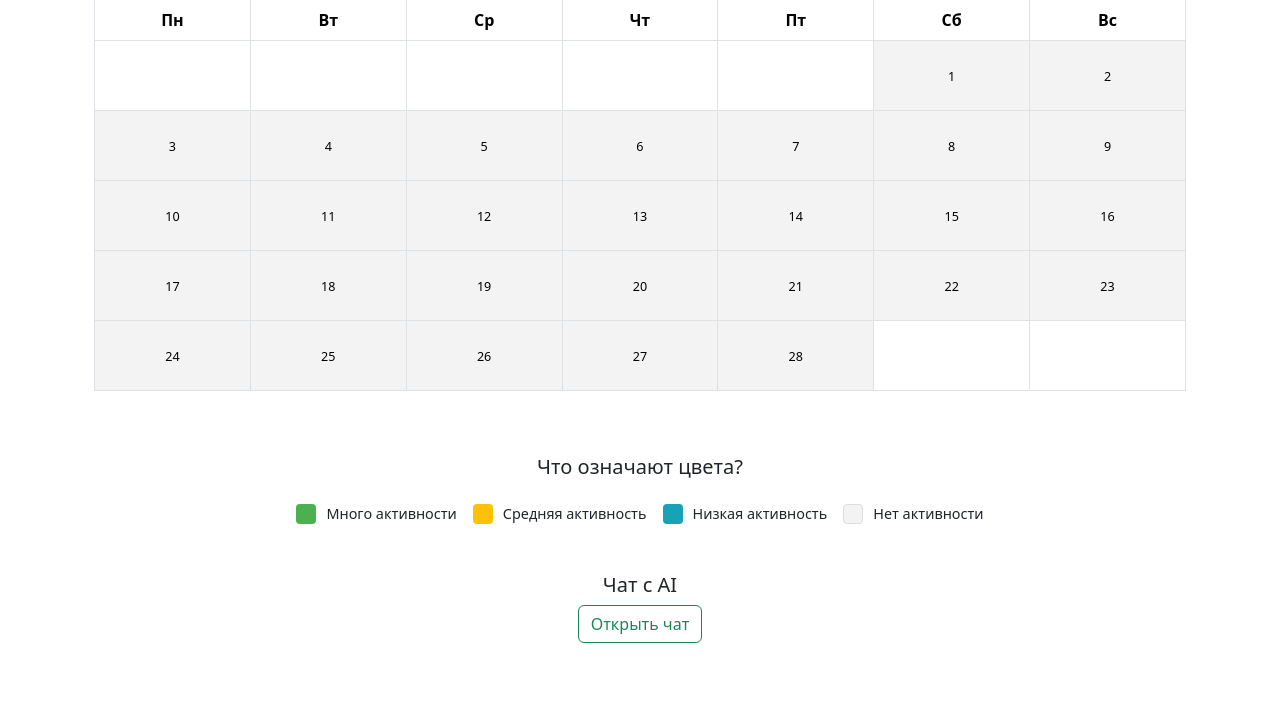
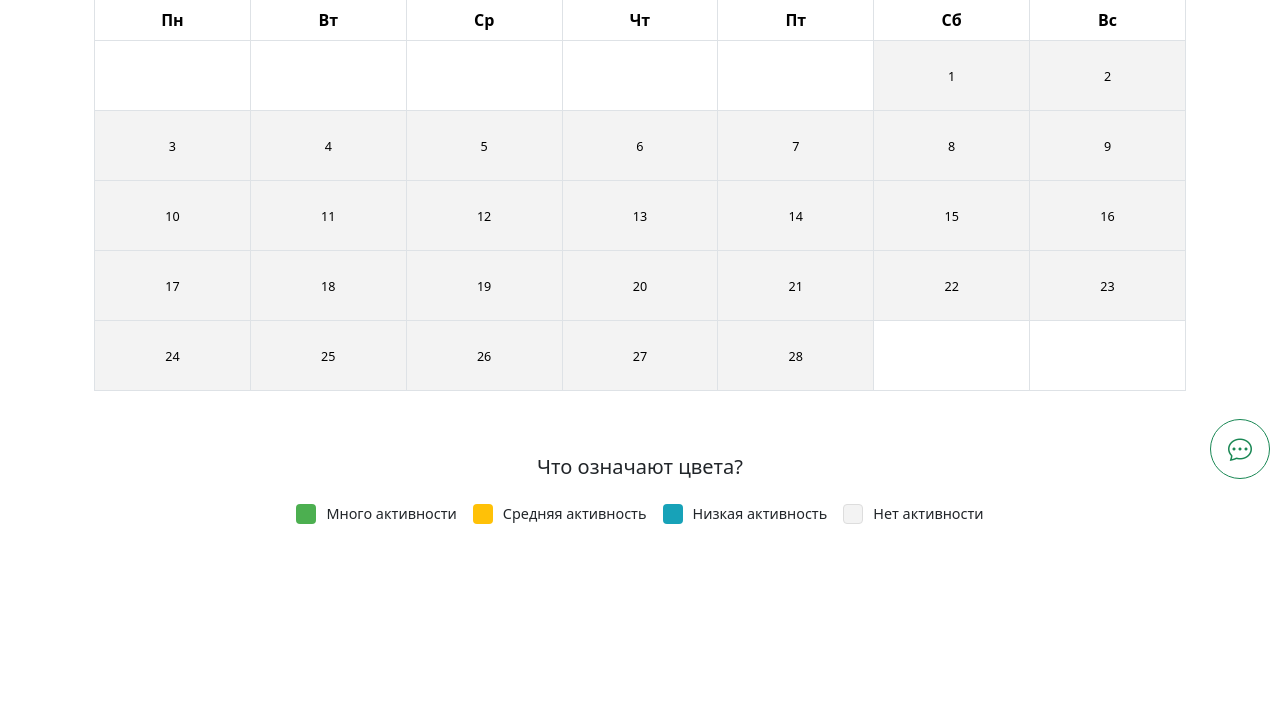
Before and after one commit to 2202zhan/nurtest, a Django app: page /accounts/ in a window 1280 px wide. Shown: the part 311-1020 px from the top of the page. After the commit the page ends 835 px from the top, so only its background shows below. Run offline with Django 5.2, Linux system fonts and the light colour scheme; a user stored in the database is signed in; tables that the repository leaves empty hold one stand-in row (values such as "Sample post"); some libraries are stand-ins or nearby versions.

Commit message:
кнопка -Открыть чат- заменен на иконку

```diff
--- a/nurtest/nurtest/templates/home.html
+++ b/nurtest/nurtest/templates/home.html
@@ -14,6 +14,8 @@
         <h1 class="fw-bold">Добро пожаловать, Гость!</h1>
         <p class="text-muted">Пожалуйста, войдите в систему, чтобы увидеть свою активность и использовать платформу.</p>
         {% endif %}
+        <link href="https://cdn.jsdelivr.net/npm/bootstrap-icons/font/bootstrap-icons.css" rel="stylesheet">
+
     </header>
 
     {% if user.is_authenticated %}
@@ -86,11 +88,13 @@
 
 <!-- Чат с AI -->
 <section class="mt-5">
-        <h5 class="text-center">Чат с AI</h5>
-
     <!-- Кнопка открытия чата -->
-        <div class="d-flex justify-content-center mb-3">
-            <button id="open-chat" class="btn btn-outline-success">Открыть чат</button>
+    <div id="chat-button-container" class="position-fixed" style="right: 10px; bottom: 10px; z-index: 1050;">
+        <button id="open-chat"
+            class="btn btn-outline-success rounded-circle p-3 d-flex align-items-center justify-content-center"
+            style="width: 60px; height: 60px;">
+            <i class="bi bi-chat-dots" style="font-size: 24px;"></i>
+        </button>
     </div>
 
     <!-- Модальное окно чата -->
@@ -207,4 +211,35 @@
 </style>
 
 <script src="{% static 'chat.js' %}"></script>
+<script>
+    document.addEventListener("DOMContentLoaded", function () {
+        const chatButton = document.getElementById("chat-button-container");
+
+        let isDragging = false;
+        let offsetX = 0;
+        let offsetY = 0;
+
+        chatButton.addEventListener("mousedown", (e) => {
+            isDragging = true;
+            offsetX = e.clientX - chatButton.offsetLeft;
+            offsetY = e.clientY - chatButton.offsetTop;
+            chatButton.style.cursor = "move";
+        });
+
+        document.addEventListener("mousemove", (e) => {
+            if (!isDragging) return;
+
+            const left = e.clientX - offsetX;
+            const top = e.clientY - offsetY;
+
+            chatButton.style.left = `${left}px`;
+            chatButton.style.top = `${top}px`;
+        });
+
+        document.addEventListener("mouseup", () => {
+            isDragging = false;
+            chatButton.style.cursor = "pointer";
+        });
+    });
+</script>
 {% endblock %}
```
Lines whose indentation alone changed are shown as unchanged.
